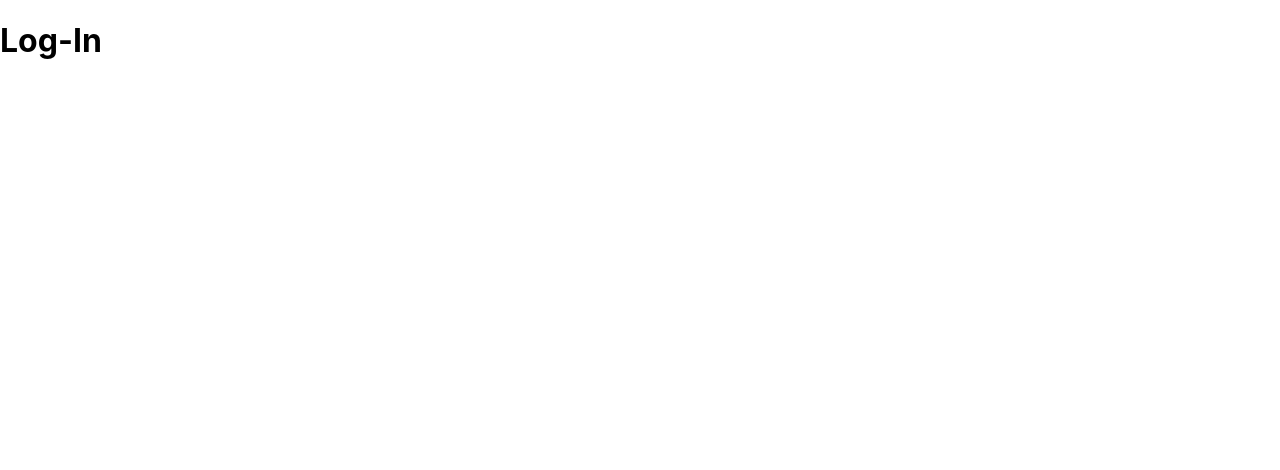
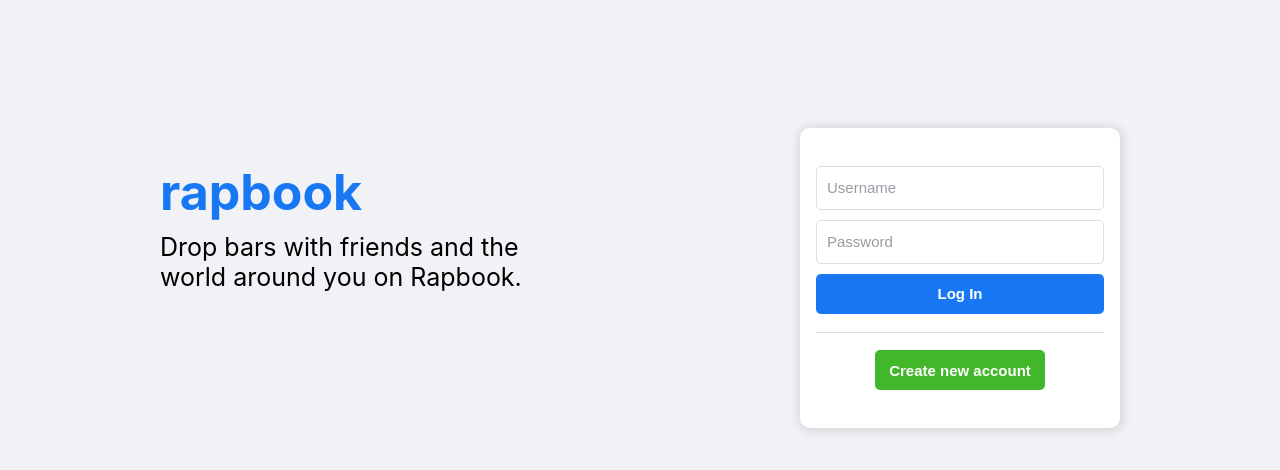
Before and after one commit to MalcolmSmalls/Odin-Book, a React (Create React App) app in the folder client/: page /login in a window 1280 px wide. Shown: the top 470 px of the page. Built offline with nearby package versions, Linux system fonts and the light colour scheme.

Commit message:
Fix css on login page and add inputs to login page

```diff
--- a/client/src/App.css
+++ b/client/src/App.css
@@ -1,4 +1,4 @@
-.App {
+/* .App {
   text-align: center;
 }
 
@@ -26,7 +26,7 @@
 
 .App-link {
   color: #61dafb;
-}
+} */
 
 
 
@@ -52,3 +52,88 @@
 .signup-container h2 {
   margin-top:0px;
 }
+
+main {
+  display:flex;
+  justify-content:center;
+  background-color:#f0f2f5;
+  height:100vh;
+}
+
+.left-container h1 {
+  color:#1877f2;
+  text-transform: lowercase;
+  font-weight:bold;
+  font-size:50px;
+  margin-bottom:5px;
+}
+
+.left-container p {
+  margin-top:10px;
+  font-size:25px;
+  width: 60%;
+}
+
+.left-container {
+  width: 50%;
+  padding-top:10%;
+}
+
+
+.login-container {
+  margin-top:10%;
+  background-color:white;
+  height:300px;
+  border-radius:10px;
+  width:25%;
+  display:flex;
+  align-items:center;
+  justify-content:center;
+  flex-direction: column;
+  box-shadow: 1px 1px 10px 3px rgba(0,0,0,.1);
+  gap:10px;
+}
+.login-form{
+  width:90%;
+  display:flex;
+  justify-content:center;
+  flex-direction:column;
+  gap:10px;
+}
+
+#username, #password {
+  height:40px;
+  border-radius:5px;
+  border:1px solid #dddfe2;
+  color:#979ca2;
+  padding-left:10px;
+  font-size:15px;
+}
+
+#username:focus, #password:focus {
+  outline:#1877f2 solid 1px;
+  box-shadow:1px 1px 4px 2px rgba(24, 119, 242, .3);
+}
+
+#username:focus::placeholder, #password:focus::placeholder{
+  color:#dddfe2;
+}
+
+#username::placeholder, #password::placeholder {
+  color:#979ca2
+}
+
+.login-btn, .create-btn {
+  color:white;
+  background-color:#1877f2;
+  border: none;
+  border-radius:5px;
+  height:40px;
+  font-weight:bold;
+  font-size:15px;
+}
+
+.create-btn {
+  background-color:#42b72a;
+  width:170px;
+}
--- a/client/src/Components/LogIn.js
+++ b/client/src/Components/LogIn.js
@@ -2,9 +2,64 @@ import React from "react"
 
 export default function LogIn () {
 
+    const [ form, setForm ] = React.useState(
+        {
+            username: "",
+            password: ""
+        }
+
+    )
+
+    function handleChange(e){
+        const { name, value } = e.target
+        setForm( prevForm => {
+            return {...prevForm, [name]: value}
+        })
+    }
+
+
     return (
-        <div className = "login-container">
-            <h1>Log-In</h1>
-        </div>
+        <main>
+            <div className = "left-container">
+                <h1>Rapbook</h1>
+                <p>Drop bars with friends and the world around you on Rapbook.</p>
+
+            </div>
+            <div className = "login-container">
+                <form className = "login-form">
+
+                    <input name = "username"
+                             id = "username"
+                           type = "text"
+                          value = {form.username}
+                       onChange = {handleChange}
+                    placeholder = "Username"
+                    />
+
+                    <input name = "password"
+                             id = "password"
+                           type = "password"
+                          value = {form.password}
+                       onChange = {handleChange}
+                    placeholder = "Password"
+                    />
+
+                    <button className = "login-btn">Log In</button>
+                </form>
+
+                <hr style = {{
+                    color: '#dadde1',
+                    height: .2,
+                    backgroundColor: '#dadde1',
+                    width: "90%",
+                    border:0
+
+                }}/>
+
+                <button className = "create-btn">Create new account</button>
+
+            </div>
+        </main>
+
     )
 }
```
Also changed, not shown: 1 other file (tests, documents, lock files or other folders).
